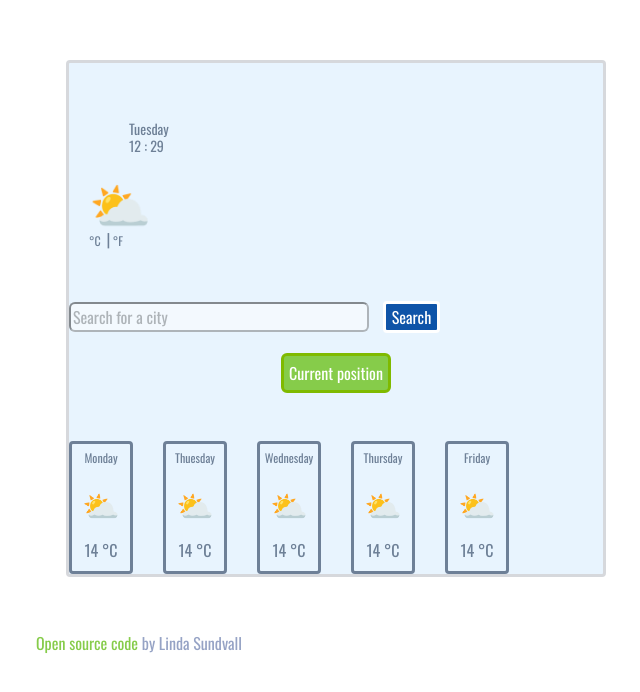
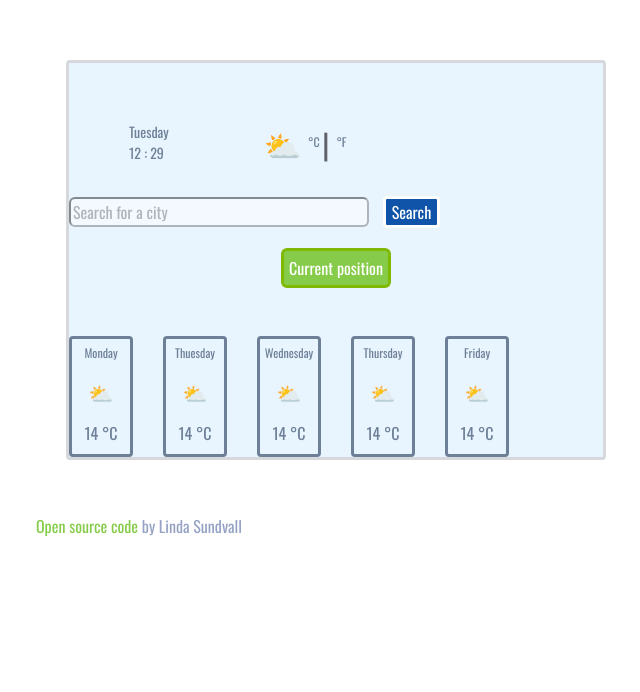
Before and after one commit to L-Sundvall/my-weather-app, a plain HTML site: page index.html in a window 1280 px wide. Shown: the whole page, without its empty margins (49-689 px from the left). Drawn offline with nearby package versions, Linux system fonts and the light colour scheme; no server answers.

Commit message:
uppdated design

```diff
--- a/index.html
+++ b/index.html
@@ -31,11 +31,9 @@
           <h1>
             <div id="current-head-city"></div>
           </h1>
-
           <div class="card-body">
             <div class="row">
-              <div class="col-6">
-                <h4 class="card-title">
+              <div class="col-4">
                 <ul id="time">
                   <li id="current-day"></li>
                   <li>
@@ -43,17 +41,20 @@
                     <span id="current-minuets"></span>
                   </li>
                 </ul>
-                  <span class="current-temp"></span>
-                  <span id="head-emoji">⛅</span>
-                  <br />
+              </div>
+
+              <div class="col-4">
+                <span class="current-temp">
+                  <span id="head-emoji">⛅ </span>
+
                   <span id="temperature"> </span>
                   <a href="#" id="celsius"> °C </a> <span id="slash"> |</span>
                   <a href="#" id="farenheit">°F</a>
-                </h4>
+                </span>
               </div>
 
-              <div class="col-6">
-                <ul id="weather-list">
+              <div class="col-4">
+                <ul class="weather-list">
                   <li id="conditions"></li>
                   <li id="wind-speed"></li>
                   <li id="humidity"></li>
--- a/src/styles.css
+++ b/src/styles.css
@@ -14,27 +14,28 @@
   font-size: 20px;
 }
 #time {
+  display: block;
+  margin: 0 auto;
   list-style: none;
   text-decoration: none;
-  text-align: left;
   font-size: 14px;
 }
 
-#weather-list {
+.weather-list {
   list-style: none;
   text-decoration: none;
   font-size: 12px;
+  padding-left: 20px;
 }
 .current-temp {
+  display: block;
+  margin: 0 auto;
   font-size: 30px;
   color: #5f6368;
 }
 
-#head-emoji {
-  font-size: 50px;
-}
 .day-emoji {
-  font-size: 30px;
+  font-size: 20px;
 }
 
 .days {
@@ -69,12 +70,6 @@ p {
   bottom: 10px;
   color: #6e8097;
   font-size: 12px;
-}
-#slash {
-  position: relative;
-  bottom: 10px;
-  left: 3px;
-  font-size: 16px;
 }
 
 #farenheit:hover {
```
Lines whose indentation alone changed are shown as unchanged.
